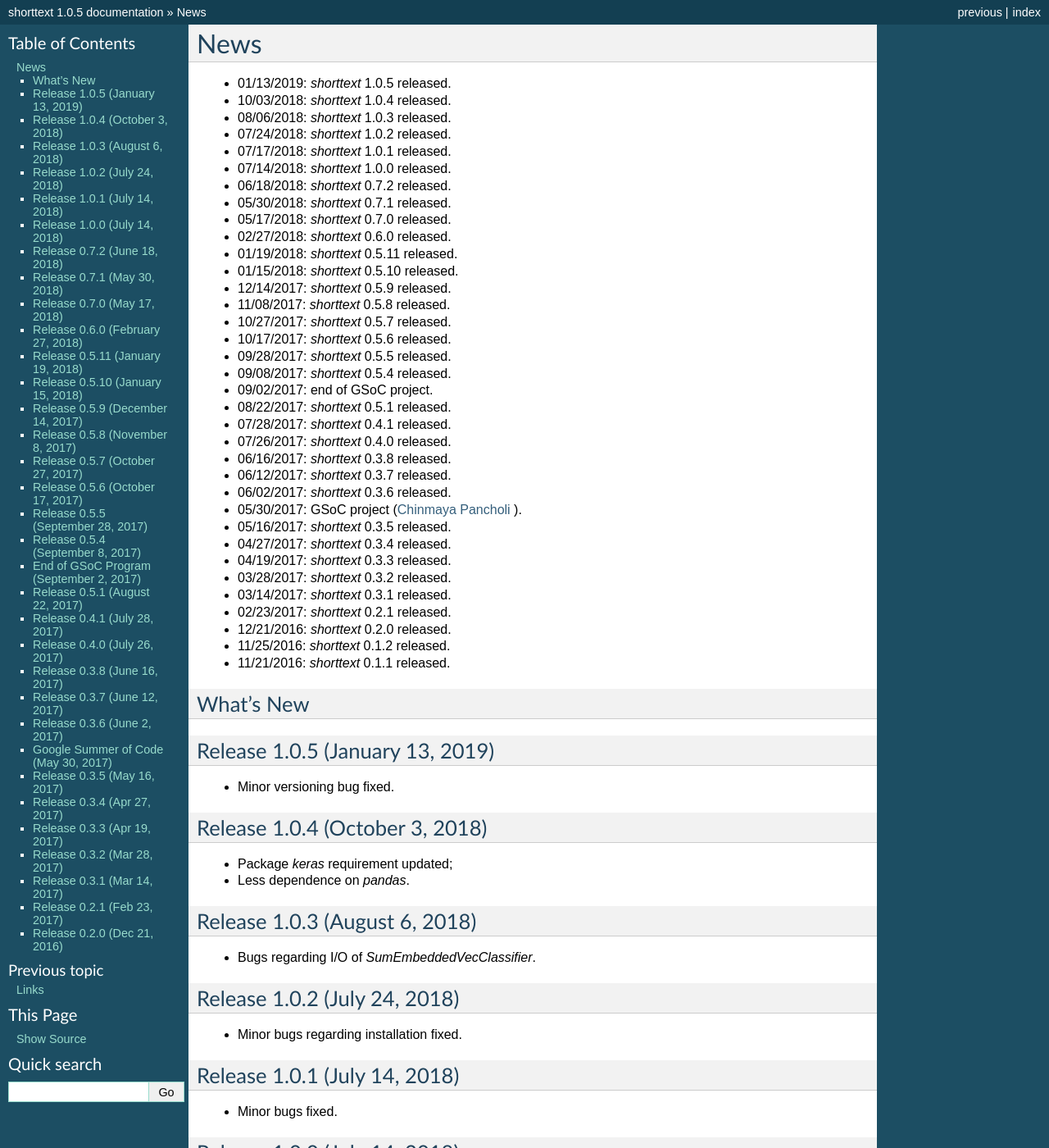
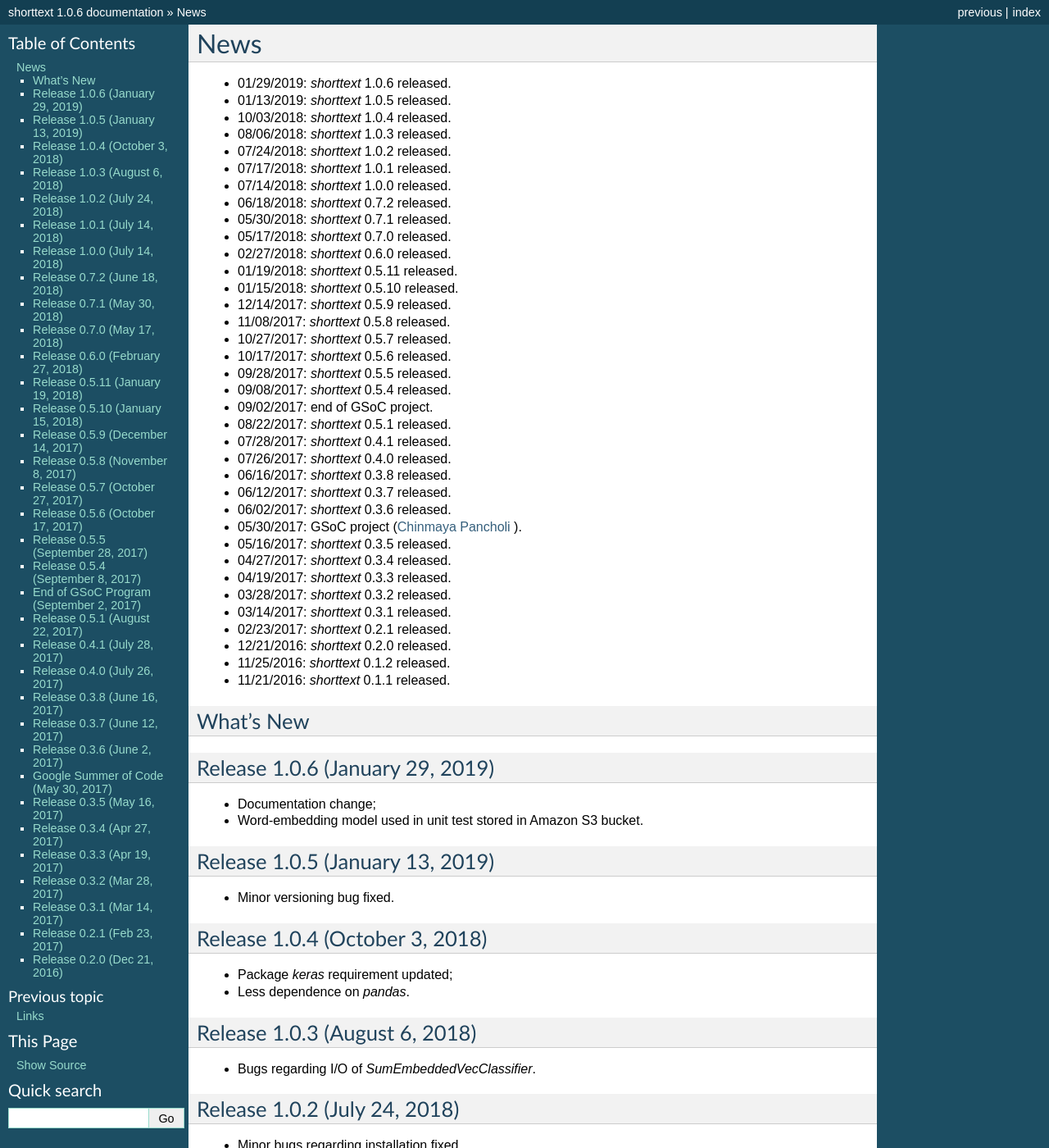
Before and after one commit to stephenhky/PyShortTextCategorization, a Sphinx documentation site: the page built from docs/news.rst, in a window 1280 px wide and 1400 px high. Shown: the whole window at 82% size. Built offline with Sphinx 7.4.7, drawn with Linux system fonts in a browser that asks for light colours; some of the changed text lies outside the part shown.

Commit message:
release 1.0.6

```diff
--- a/apidocs/source/conf.py
+++ b/apidocs/source/conf.py
@@ -60,7 +60,7 @@
 # The short X.Y version.
 version = '1.0'
 # The full version, including alpha/beta/rc tags.
-release = '1.0.5'
+release = '1.0.6'
 
 # The language for content autogenerated by Sphinx. Refer to documentation
 # for a list of supported languages.
--- a/docs/conf.py
+++ b/docs/conf.py
@@ -58,7 +58,7 @@
 # The short X.Y version.
 version = u'1.0'
 # The full version, including alpha/beta/rc tags.
-release = u'1.0.5'
+release = u'1.0.6'
 
 # The language for content autogenerated by Sphinx. Refer to documentation
 # for a list of supported languages.
--- a/docs/faq.rst
+++ b/docs/faq.rst
@@ -98,7 +98,7 @@
 * the results are incorrect.
 
 
-**Q9. I am having trouble in install `shorttext` on Google Cloud Platform. What should I do?
+**Q9. I am having trouble in install `shorttext` on Google Cloud Platform. What should I do?**
 
 Ans: There is no "Python.h". Run: `sudo apt-get install python3-dev` in SSH shell of the VM instance.
 
--- a/docs/news.rst
+++ b/docs/news.rst
@@ -1,6 +1,7 @@
 News
 ====
 
+* 01/29/2019: `shorttext` 1.0.6 released.
 * 01/13/2019: `shorttext` 1.0.5 released.
 * 10/03/2018: `shorttext` 1.0.4 released.
 * 08/06/2018: `shorttext` 1.0.3 released.
@@ -40,6 +41,13 @@
 
 What's New
 ----------
+
+Release 1.0.6 (January 29, 2019)
+--------------------------------
+
+* Documentation change;
+* Word-embedding model used in unit test stored in Amazon S3 bucket.
+
 
 Release 1.0.5 (January 13, 2019)
 --------------------------------
--- a/setup.py
+++ b/setup.py
@@ -19,7 +19,7 @@
 
 
 setup(name='shorttext',
-      version="1.0.6a01",
+      version="1.0.6",
       description="Short Text Mining",
       long_description=readme(),
       classifiers=[
```
Also changed, not shown: README.md (+7 -2 lines), .travis.yml.
